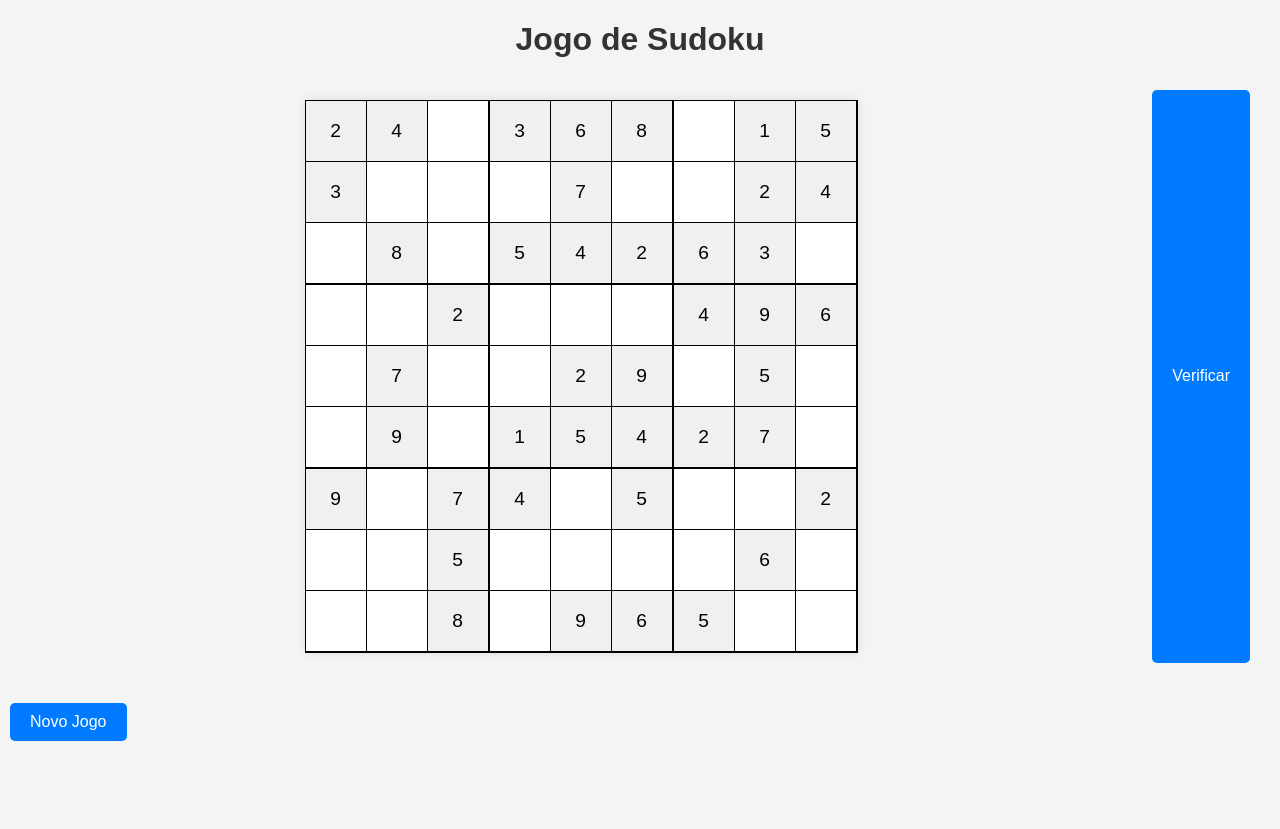
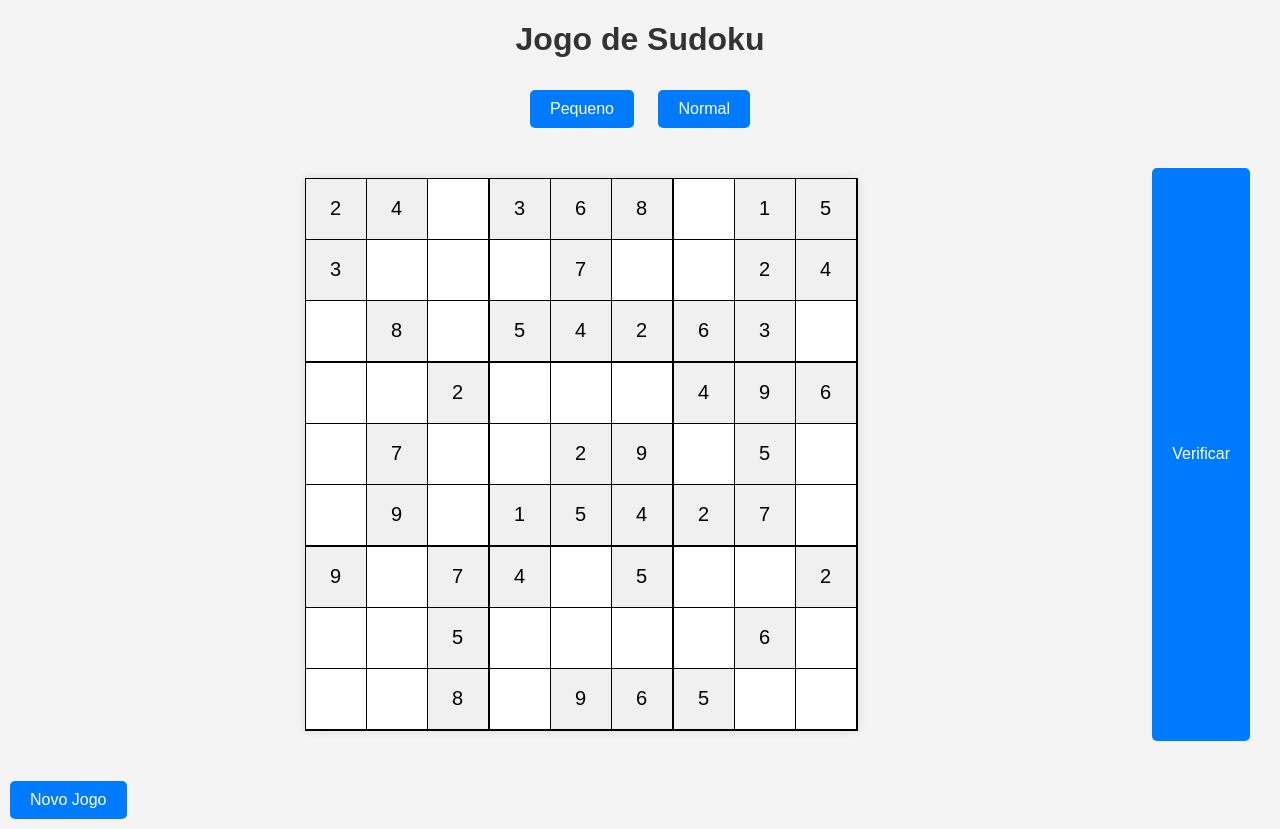
Before and after one commit to drtsilva94/Jogo-Sudoku, a Flask app: page / in a window 1280 px wide. Before the commit the page ends 741 px from the top, so only its background shows below. Run offline with Flask 3, Linux system fonts and the light colour scheme.

Commit message:
Adicionar tamanho pequeno do jogo

```diff
--- a/static/css/styles.css
+++ b/static/css/styles.css
@@ -125,3 +125,21 @@ a {
     justify-content: center;
     align-items: center;
 }
+/* Adicionando classes para os tamanhos diferentes */
+.small td {
+    width: 30px;
+    height: 30px;
+}
+
+.small .multi-numbers {
+    font-size: 14px;
+}
+
+.normal td {
+    width: 50px;
+    height: 50px;
+}
+
+.normal .multi-numbers {
+    font-size: 20px;
+}
--- a/templates/sudoku.html
+++ b/templates/sudoku.html
@@ -67,8 +67,15 @@
 </head>
 <body>
     <h1>Jogo de Sudoku</h1>
+
+    <!-- Tamanho dos botões -->
+    <div style="text-align: center; margin: 20px;">
+        <button onclick="setGridSize('small')">Pequeno</button>
+        <button onclick="setGridSize('normal')">Normal</button>
+    </div>
+
     <form action="{{ url_for('check') }}" method="post">
-        <table>
+        <table id="sudoku-table" class="normal">
             {% for i in range(sudoku|length) %}
             <tr>
                 {% for j in range(sudoku[i]|length) %}
@@ -129,6 +136,12 @@
                 subgrid.style.visibility = 'hidden'; // Hide subgrid for single number
             }
         }
+
+        // Funções para alternar tamanhos
+        function setGridSize(size) {
+            const table = document.getElementById('sudoku-table');
+            table.className = size;
+        }
     </script>
 </body>
 </html>
```
Also changed, not shown: static/js/scripts.js (+45 -0 lines).
